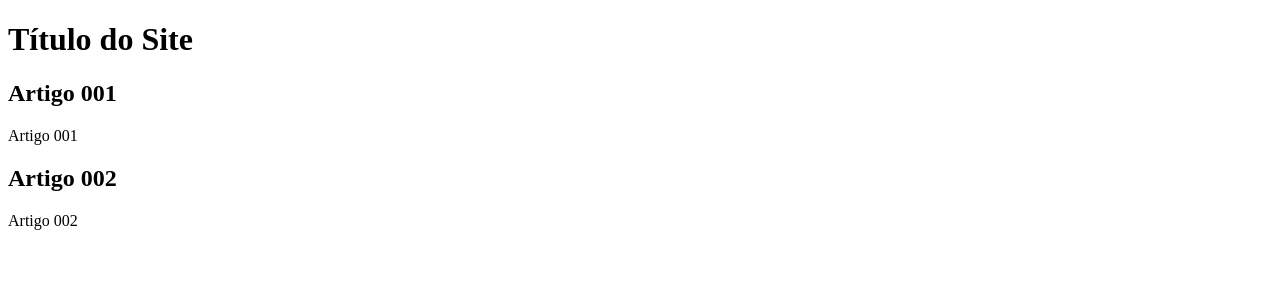
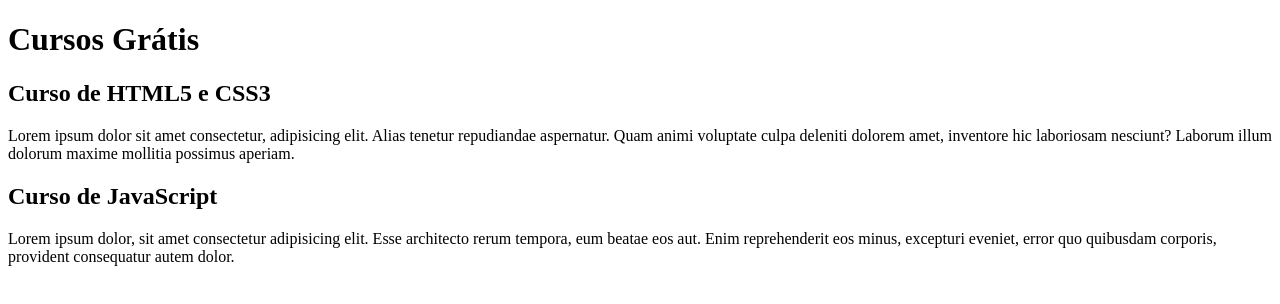
Before and after one commit to ArthurAS07/projeto-site, a plain HTML site: page index.html in a window 1280 px wide. Drawn offline with Linux system fonts and the light colour scheme.

Commit message:
começei a escrever o conteúdo

```diff
--- a/index.html
+++ b/index.html
@@ -8,15 +8,15 @@
 <body>
     <main>
         <header>
-            <h1>Título do Site</h1>
+            <h1>Cursos Grátis</h1>
         </header>
         <article>
-            <h2>Artigo 001</h2>
-            <p>Artigo 001</p>
+            <h2>Curso de HTML5 e CSS3</h2>
+            <p>Lorem ipsum dolor sit amet consectetur, adipisicing elit. Alias tenetur repudiandae aspernatur. Quam animi voluptate culpa deleniti dolorem amet, inventore hic laboriosam nesciunt? Laborum illum dolorum maxime mollitia possimus aperiam.</p>
         </article>
         <article>
-            <h2>Artigo 002</h2>
-            <p>Artigo 002</p>
+            <h2>Curso de JavaScript</h2>
+            <p>Lorem ipsum dolor, sit amet consectetur adipisicing elit. Esse architecto rerum tempora, eum beatae eos aut. Enim reprehenderit eos minus, excepturi eveniet, error quo quibusdam corporis, provident consequatur autem dolor.</p>
         </article>
     </main>
 </body>
```
